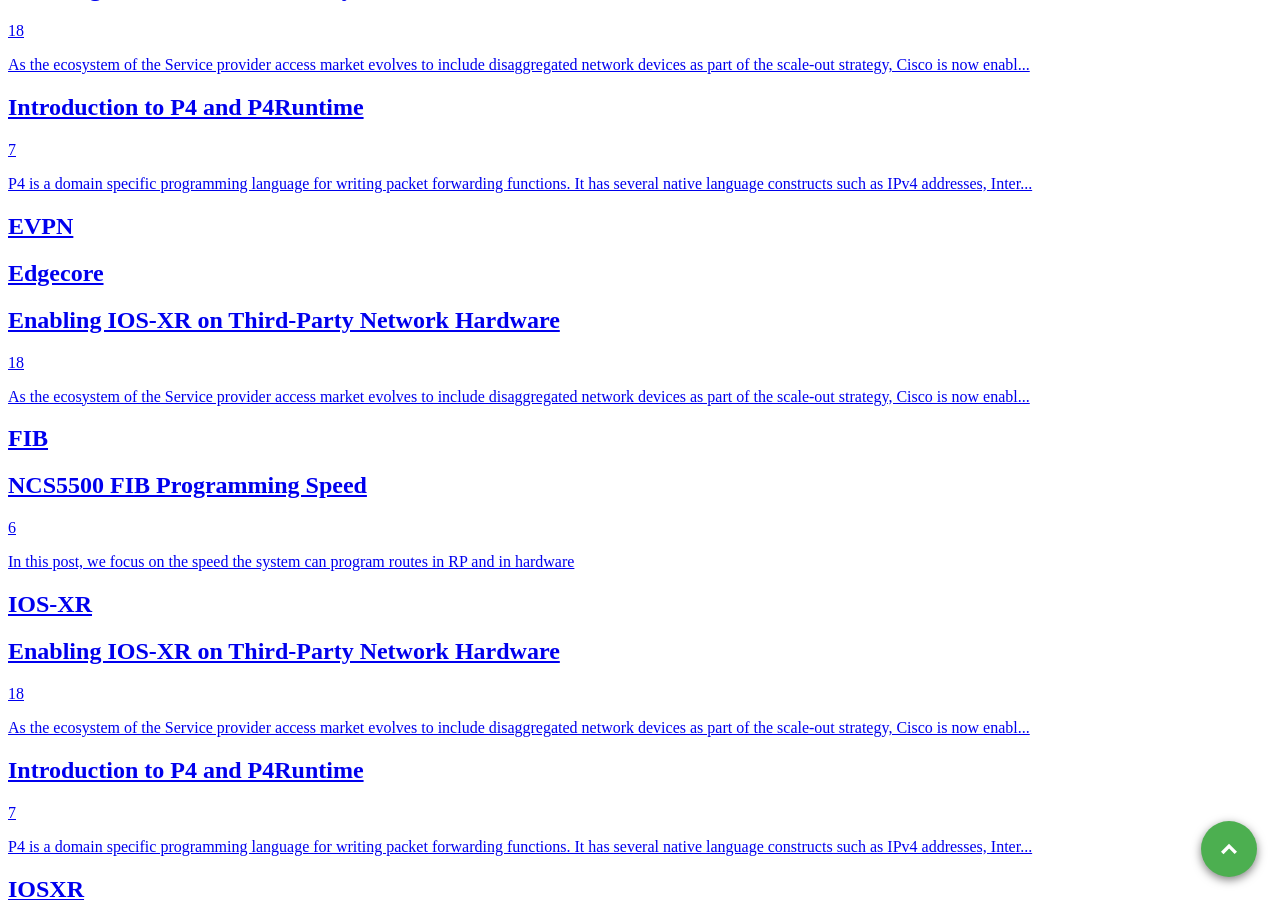
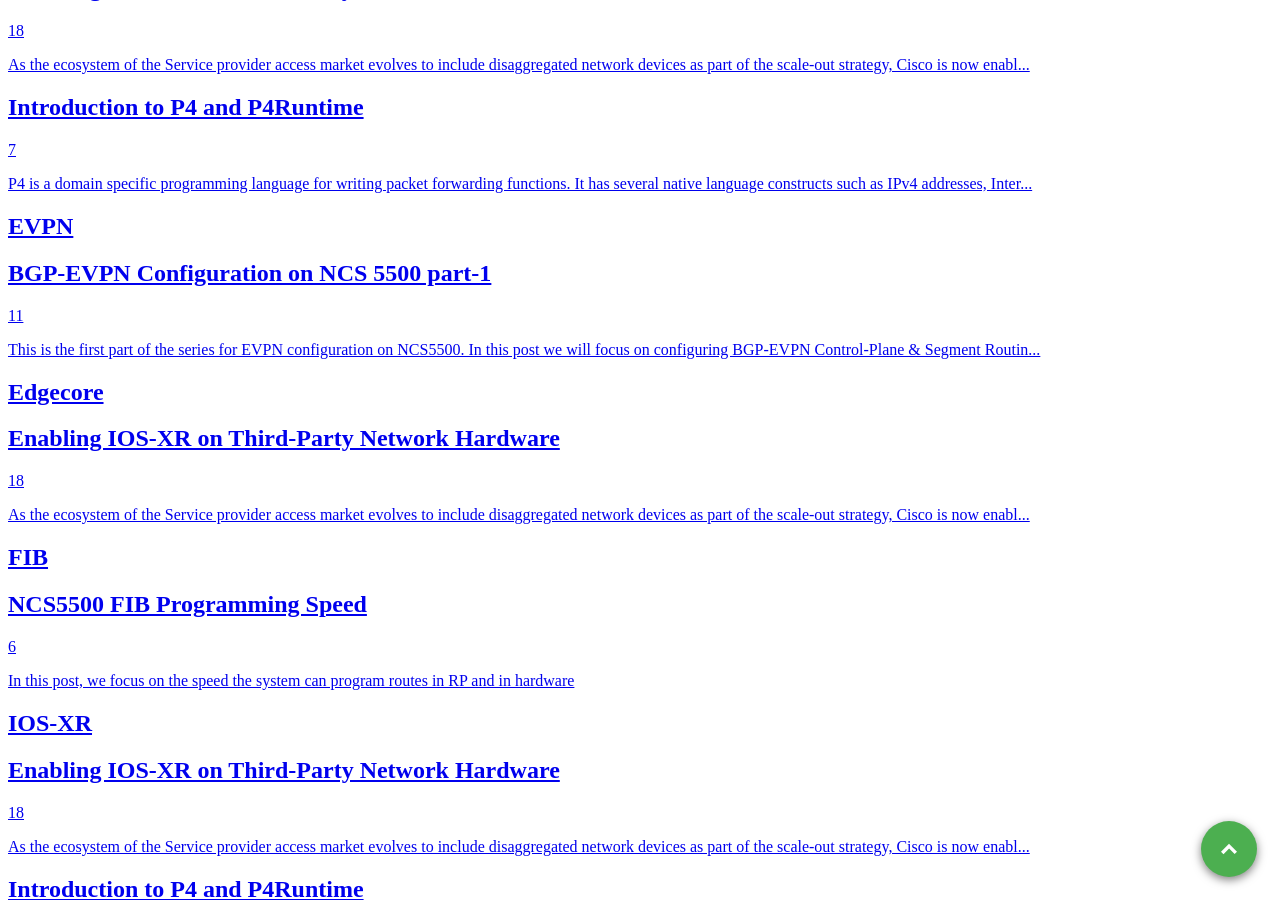
Before and after one commit to xrdocs/cloud-scale-networking, a Jekyll site: the page built from _pages/tag-archive.html, in a window 1280 px wide and 900 px high, scrolled down 1501 px. Built offline with Jekyll 4.4.1, drawn with Linux system fonts in a browser that asks for light colours; some of the changed text lies outside the part shown.

Commit message:
Update bgp-evpn-configuration-ncs-5500-part-1.md

```diff
--- a/_tutorials/bgp-evpn-configuration-ncs-5500-part-1.md
+++ b/_tutorials/bgp-evpn-configuration-ncs-5500-part-1.md
@@ -3,11 +3,13 @@
 date: '2018-09-04 10:45 -0700'
 title: BGP-EVPN Configuration on NCS 5500 part-1
 author: Ahmad Bilal Siddiqui
-position: hidden
+position: top
 excerpt: >-
-  Configure BGP-EVPN Control-Plane & Segment Routing Forwarding-Plane on NCS
-  5500
+  This is the first part of the series for EVPN configuration on NCS5500. In
+  this post we will focus on configuring BGP-EVPN Control-Plane & Segment
+  Routing Forwarding-Plane.
 tags:
+  - iosxr
   - EVPN
   - NCS 5500
   - ncs5500
```
